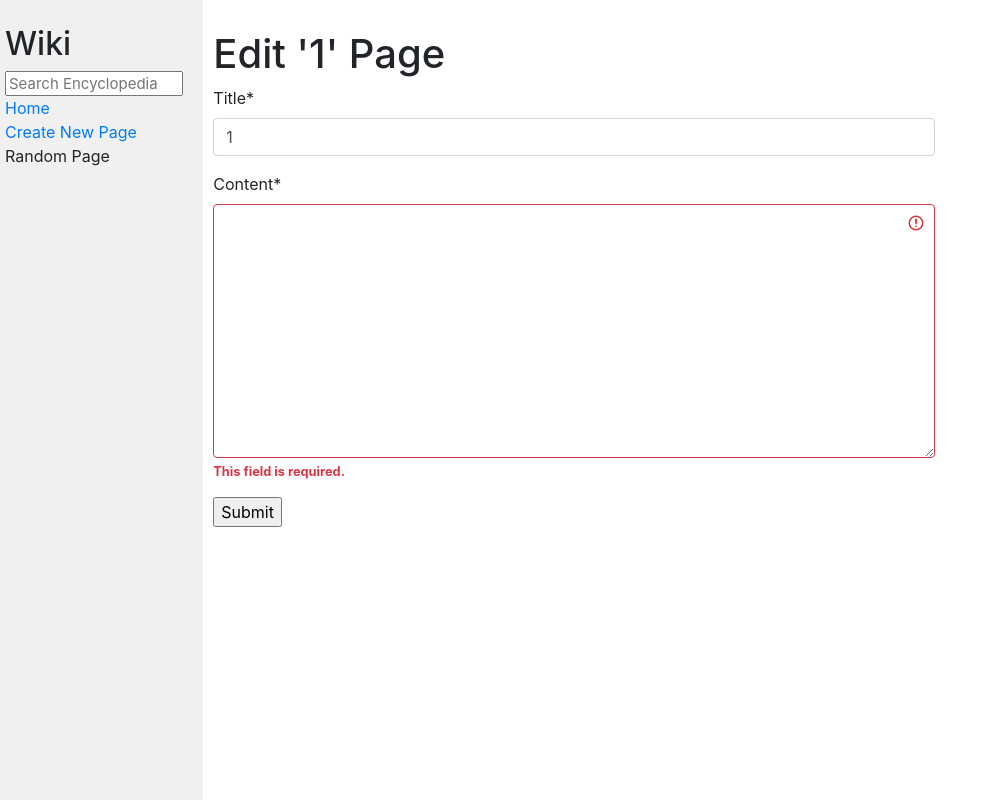
After one commit to rajputd/CS50W, a Django app: page /edit/1 in a window 1280 px wide. The commit adds this page. Shown: the whole page, without its empty margins (0-993 px from the left). Run offline with Django 3.2, Linux system fonts and the light colour scheme; some libraries are stand-ins or nearby versions.

Commit message:
Render a prefilled form on the edit page

```diff
--- /dev/null
+++ b/project1/wiki/encyclopedia/templates/encyclopedia/edit.html
@@ -0,0 +1,19 @@
+{% extends "encyclopedia/layout.html" %}
+
+{% block title %}
+    Encyclopedia | Edit
+{% endblock %}
+
+{% block body %}
+    <h1>Edit '{{ title }}' Page</h1>
+    {% load crispy_forms_tags %}
+
+    <form method="POST">
+        <div class="w-75">
+            {% csrf_token %}
+            {{ form |crispy }}
+        <input type="submit" value="Submit">
+        </div>
+    </form>
+
+{% endblock %}
--- a/project1/wiki/encyclopedia/templates/encyclopedia/entry.html
+++ b/project1/wiki/encyclopedia/templates/encyclopedia/entry.html
@@ -5,5 +5,8 @@ Encyclopedia | {{ title }}
 {% endblock %}
 
 {% block body %}
+    <div class="float-right">
+        <a href="{% url 'edit' title %}" class="">edit</a>
+    </div>
     {{content |safe}}
 {% endblock %}
--- a/project1/wiki/encyclopedia/urls.py
+++ b/project1/wiki/encyclopedia/urls.py
@@ -5,5 +5,6 @@ from . import views
 urlpatterns = [
     path("", views.index, name="index"),
     path("wiki/<str:title>", views.entry, name="entry"),
-    path("create", views.create, name="create")
+    path("create", views.create, name="create"),
+    path("edit/<str:title>", views.edit, name="edit"),
 ]
--- a/project1/wiki/encyclopedia/views.py
+++ b/project1/wiki/encyclopedia/views.py
@@ -70,3 +70,15 @@ def create(request):
     # render a empty form
     form = NewEntryForm()
     return render(request, "encyclopedia/create.html", {'form': form})
+
+def edit(request, title):
+    content = util.get_entry(title)
+    formDict = {
+        'title': title,
+        'content': content,
+    }
+    form = NewEntryForm(formDict)
+    return render(request, "encyclopedia/edit.html", {
+        'title': title,
+        'form': form
+    })
```
